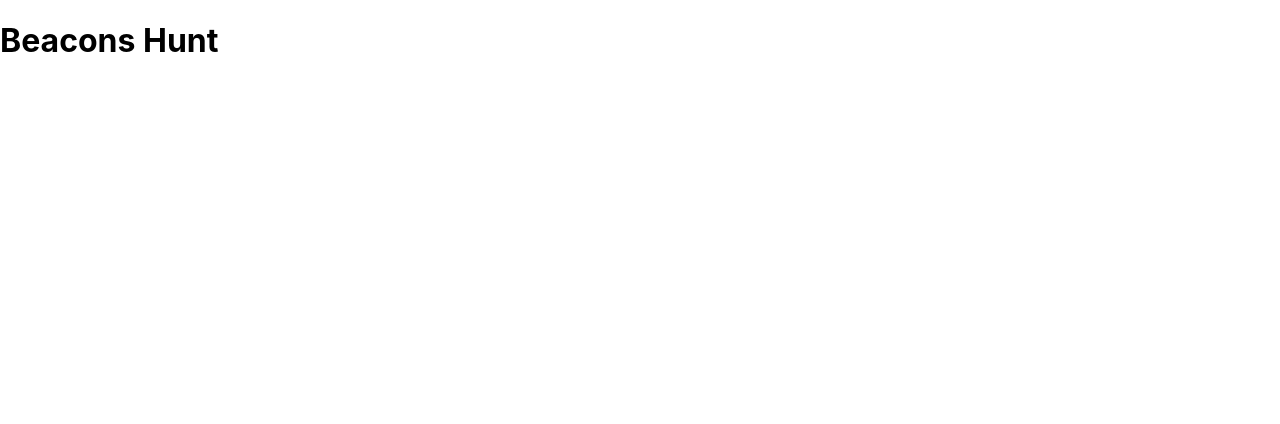
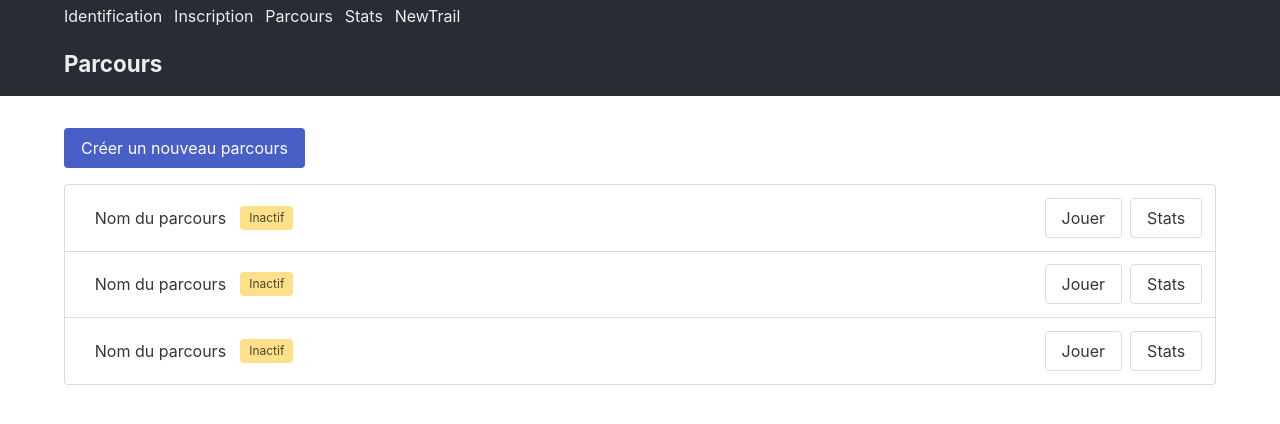
Before and after one commit to MathieuSlaedts/react-beacons-hunt, a React (Create React App) app: page /trails in a window 1280 px wide. Shown: the top 424 px of the page. Built offline with nearby package versions, Linux system fonts and the light colour scheme.

Commit message:
Routes, Components, Map tests

```diff
--- a/package.json
+++ b/package.json
@@ -6,9 +6,13 @@
     "@testing-library/jest-dom": "^4.2.4",
     "@testing-library/react": "^9.5.0",
     "@testing-library/user-event": "^7.2.1",
+    "bulma": "^0.9.0",
+    "leaflet": "^1.7.1",
     "node-sass": "^4.14.1",
     "react": "^16.13.1",
     "react-dom": "^16.13.1",
+    "react-leaflet": "^2.7.0",
+    "react-router-dom": "^5.2.0",
     "react-scripts": "3.4.3"
   },
   "scripts": {
--- a/src/App.js
+++ b/src/App.js
@@ -1,12 +1,31 @@
 import React from 'react';
+import { BrowserRouter as Router, Switch, Route, Link } from "react-router-dom";
+
+import Login from './routes/Login.js'
+import Registration from './routes/Registration.js'
+import Trails from './routes/Trails.js'
+import Stats from './routes/Stats.js'
+import NewTrail from './routes/NewTrail.js'
 
 function App() {
   return (
-    <div className="App">
-      <header>
-        <h1>Beacons Hunt</h1>
-      </header>
+    <Router>
+      <div className="App">
+
+      <div className='temp-nav'><div className="container"><Link to="/">Identification</Link> -
+        <Link to="/registration">Inscription</Link> -
+        <Link to="/trails">Parcours</Link> -
+        <Link to="/stats">Stats</Link> -
+        <Link to="/new-trail">NewTrail</Link></div></div>
+        <Switch>
+          <Route exact path="/" component={Login} />
+          <Route exact path="/registration" component={Registration} />
+          <Route exact path="/trails" component={Trails} />
+          <Route exact path="/stats" component={Stats} />
+          <Route exact path="/new-trail" component={NewTrail} />
+        </Switch>
     </div>
+    </Router>
   );
 }
 
--- /dev/null
+++ b/src/components/Header.js
@@ -0,0 +1,14 @@
+import React from 'react';
+import { BrowserRouter as Link } from "react-router-dom";
+
+function Header(props) {
+  return (
+      <header>
+        <div className="container">
+          <h1>{props.title}</h1>
+        </div>
+      </header>
+  );
+}
+
+export default Header;
--- /dev/null
+++ b/src/components/LoginForm.js
@@ -0,0 +1,38 @@
+import React from 'react';
+
+const handelSubmit = (ev, loginType) => {
+    ev.preventDefault();
+    console.log('login', loginType);
+};
+
+function LoginForm(props) {
+  return (
+          <form onSubmit={ev => handelSubmit(ev, props.loginType)}>
+            <div className="field">
+              <label className="label">Nom d'utilisateur</label>
+              <input className="input" type="text" placeholder="Nom d'utilisateur" />
+            </div>
+            <div className="field">
+              <label className="label">Mot de passe</label>
+              <input className="input" type="password" placeholder="Mot de passe" />
+            </div>
+            { props.loginType === "registration" &&
+            <div className="field">
+              <label className="label">Type de compte</label>
+              <div className="select">
+                <select>
+                  <option>Choisir une option</option>
+                  <option value="organisateur">Organisateur</option>
+                  <option value="participant">Participant</option>
+                </select>
+              </div>
+            </div>
+            }
+            <div className="field">
+              <button className="button is-link">S'inscrire</button>
+            </div>
+          </form>
+  );
+}
+
+export default LoginForm;
--- /dev/null
+++ b/src/components/Map.js
@@ -0,0 +1,48 @@
+import React, { useState, useEffect } from 'react';
+import { Map as OsmMap, Marker, Popup, Circle, TileLayer } from 'react-leaflet'
+
+function Map(props) {
+
+  const handleClick = (ev) => {
+    console.log(ev.latlng);
+  };
+
+  const [geoloc, setGeoloc] = useState({ lat: 50.8466, lng: 4.3528 });
+
+    useEffect(() => {
+      const interval = setInterval(() => {
+        function success(pos) {
+          var newGeoloc = pos.coords;
+          setGeoloc({lat: newGeoloc.latitude, lng: newGeoloc.longitude});
+          //console.log(newGeoloc);
+        }
+        navigator.geolocation.getCurrentPosition(success);
+      }, 1000);
+      return () => clearInterval(interval);
+    }, [])
+
+  return (
+    <div className="map-container">
+      <OsmMap
+        center={[geoloc.lat, geoloc.lng]}
+        zoom={15}
+        onclick={handleClick}
+        style={{ width: '100%', height: '100%'}} >
+
+        <TileLayer
+          url="https://{s}.tile.openstreetmap.org/{z}/{x}/{y}.png"
+          attribution="&copy; <a href=&quot;http://osm.org/copyright&quot;>OpenStreetMap</a> contributors"
+        />
+
+        <Circle
+          radius={300}
+          center={[geoloc.lat, geoloc.lng]}
+          color={`red`}
+          fillColor={`#f03`}
+          fillOpacity={`0.5`} />
+      </OsmMap>
+    </div>
+  );
+}
+
+export default Map;
--- a/src/index.js
+++ b/src/index.js
@@ -2,6 +2,7 @@ import React from 'react';
 import ReactDOM from 'react-dom';
 import './index.scss';
 import App from './App';
+import 'leaflet/dist/leaflet.css';
 // import * as serviceWorker from './serviceWorker';
 
 ReactDOM.render(
--- a/src/index.scss
+++ b/src/index.scss
@@ -1,3 +1,5 @@
+@import "~bulma/bulma";
+
 body {
   margin: 0;
   font-family: -apple-system, BlinkMacSystemFont, 'Segoe UI', 'Roboto', 'Oxygen',
@@ -5,9 +7,125 @@ body {
     sans-serif;
   -webkit-font-smoothing: antialiased;
   -moz-osx-font-smoothing: grayscale;
+  color: #363636;
 }
 
-code {
-  font-family: source-code-pro, Menlo, Monaco, Consolas, 'Courier New',
-    monospace;
+.temp-nav {
+  background-color: #282c34;
+  margin: 0;
+  padding: 0 2rem;
+  height: 2rem;
+  line-height: 2rem;
+
+  a {
+    color: #eee;
+  }
 }
+
+header {
+  background-color: #282c34;
+  color: #eee;
+  padding: 0 2rem;
+  padding: 0;
+}
+
+h1 {
+  font-weight: bold;
+  font-size: 1.4rem;
+  height: 4rem;
+  padding: 0;
+  margin: 0;
+  line-height: 4rem;
+}
+
+h2 {
+  font-weight: bold;
+  font-size: 1.3rem;
+  margin-bottom: 1rem;
+}
+
+main:not(.no-pad) {
+  padding: 2rem;
+}
+
+.select {
+  width: 100%;
+
+  select {
+    width: 100%;
+  }
+}
+
+
+/* List of Trails */
+
+.add-trail-btn {
+  margin-bottom: 1rem;
+}
+
+.trail {
+  display: grid;
+  grid-template-columns: auto min-content min-content;
+  grid-gap: .5rem;
+  border: 1px solid #dbdbdb;
+  padding: .8rem;
+
+  &:hover {
+    background-color: #eee;
+  }
+}
+
+.trail:first-child {
+  border-radius: 4px 4px 0 0;
+}
+
+.trail:last-child {
+  border-radius: 0 0 4px 4px;
+}
+
+.trail p {
+  padding: calc(0.5em - 1px) 1em;
+  border: 1px solid transparent;
+  font-size: 1rem;
+  height: 2.5em;
+
+  span {
+    margin-left: .6rem;
+    position: relative;
+    top: -2px;
+  }
+}
+
+.trail + .trail {
+  border-top: 0;
+}
+
+
+.stats {
+  border-collapse: collapse;
+  width: 100%;
+}
+
+
+
+.stats th, .stats td {
+  padding: calc(0.5em - 1px) 1em;
+  border: 1px solid #dbdbdb;
+  font-size: 1rem;
+  height: 2.5em;
+}
+
+
+/* Map */
+
+.map-container {
+  background: red;
+  width: 100vw;
+  height: calc(100vh - 6rem);
+  overflow: hidden;
+}
+
+.leaflet-tile-pane {
+  -webkit-filter: grayscale(1) brightness(1.1);
+          filter: grayscale(1) brightness(1.1);
+}
--- /dev/null
+++ b/src/routes/Login.js
@@ -0,0 +1,18 @@
+import React from 'react';
+import Header from '../components/Header.js'
+import LoginForm from '../components/LoginForm.js'
+
+function Login() {
+  return (
+      <>
+      <Header title={`Identification`} />
+      <main>
+        <div className="container">
+          <LoginForm loginType={`login`}/>
+        </div>
+      </main>
+      </>
+  );
+}
+
+export default Login;
--- /dev/null
+++ b/src/routes/NewTrail.js
@@ -0,0 +1,16 @@
+import React from 'react';
+import Header from '../components/Header.js';
+import Map from '../components/Map.js'
+
+function NewTrail() {
+  return (
+      <>
+      <Header title={`Nouveau parcours`} />
+      <main className="no-pad">
+          <Map />
+      </main>
+      </>
+  );
+}
+
+export default NewTrail;
--- /dev/null
+++ b/src/routes/Registration.js
@@ -0,0 +1,18 @@
+import React from 'react';
+import Header from '../components/Header.js'
+import LoginForm from '../components/LoginForm.js'
+
+function Registration() {
+  return (
+      <>
+      <Header title={`Inscription`} />
+      <main>
+        <div className="container">
+          <LoginForm loginType={`registration`}/>
+        </div>
+      </main>
+      </>
+  );
+}
+
+export default Registration;
--- /dev/null
+++ b/src/routes/Stats.js
@@ -0,0 +1,41 @@
+import React from 'react';
+import Header from '../components/Header.js'
+
+function Stats() {
+  return (
+      <>
+      <Header title={`Statistiques`} />
+      <main>
+        <div className="container">
+
+            <h2>Nom du parcours</h2>
+
+            <table className="stats">
+                <thead>
+                    <tr>
+                        <th>Nom du participant</th>
+                        <th>Temps</th>
+                    </tr>
+                </thead>
+                <tbody>
+                    <tr>
+                        <td>Mathieu</td>
+                        <td>1h36</td>
+                    </tr>
+                    <tr>
+                        <td>Mathieu</td>
+                        <td>1h36</td>
+                    </tr>
+                    <tr>
+                        <td>Mathieu</td>
+                        <td>1h36</td>
+                    </tr>
+                </tbody>
+            </table>
+        </div>
+      </main>
+      </>
+  );
+}
+
+export default Stats;
--- /dev/null
+++ b/src/routes/Trails.js
@@ -0,0 +1,35 @@
+import React from 'react';
+import Header from '../components/Header.js'
+
+function Trails() {
+  return (
+      <>
+      <Header title={`Parcours`} />
+      <main>
+        <div className="container">
+            <button className="add-trail-btn button is-link">Créer un nouveau parcours</button>
+
+            <ul className="trails">
+                <li className="trail">
+                    <p>Nom du parcours <span className="tag is-warning">Inactif</span></p>
+                    <button className="button">Jouer</button>
+                    <button className="button">Stats</button>
+                </li>
+                <li className="trail">
+                    <p>Nom du parcours <span class="tag is-warning">Inactif</span></p>
+                    <button className="button">Jouer</button>
+                    <button className="button">Stats</button>
+                </li>
+                <li className="trail">
+                    <p>Nom du parcours <span class="tag is-warning">Inactif</span></p>
+                    <button className="button">Jouer</button>
+                    <button className="button">Stats</button>
+                </li>
+            </ul>
+        </div>
+      </main>
+      </>
+  );
+}
+
+export default Trails;
```
Also changed, not shown: 1 other file (tests, documents, lock files or other folders).
